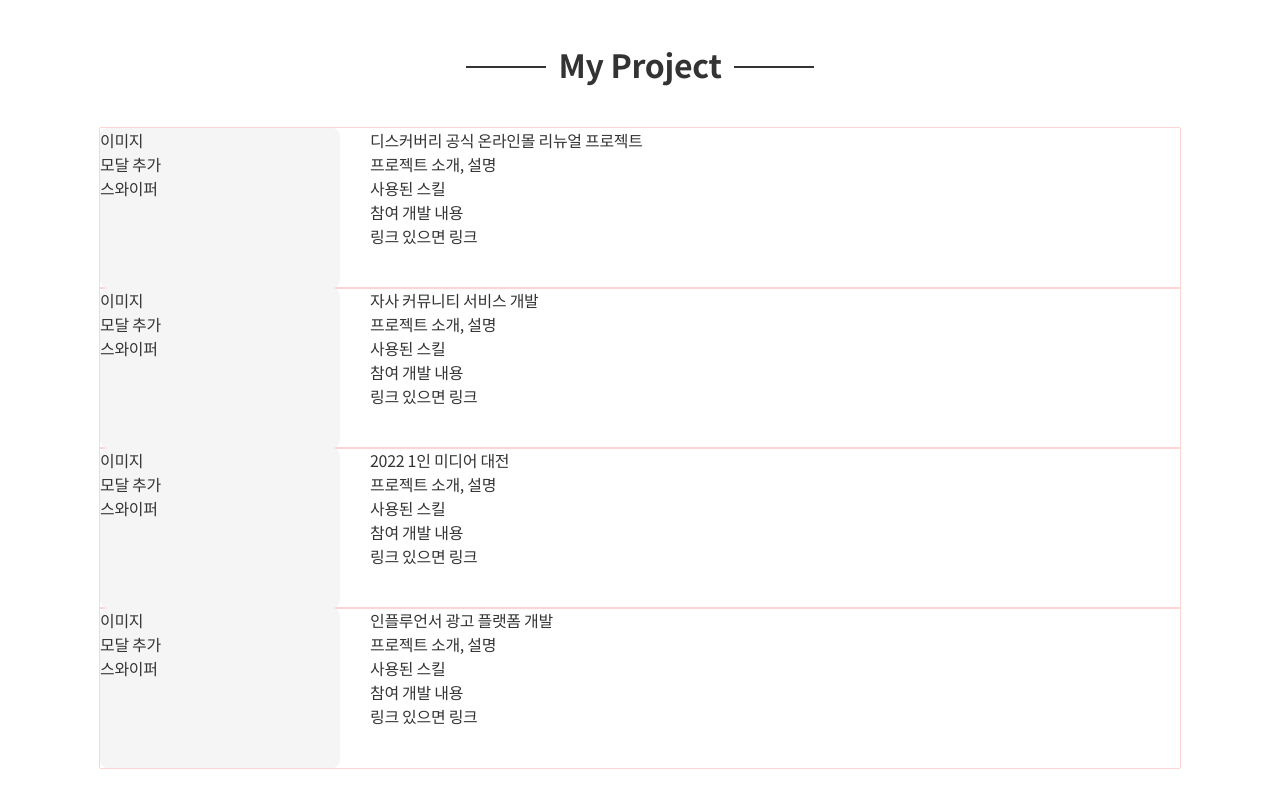
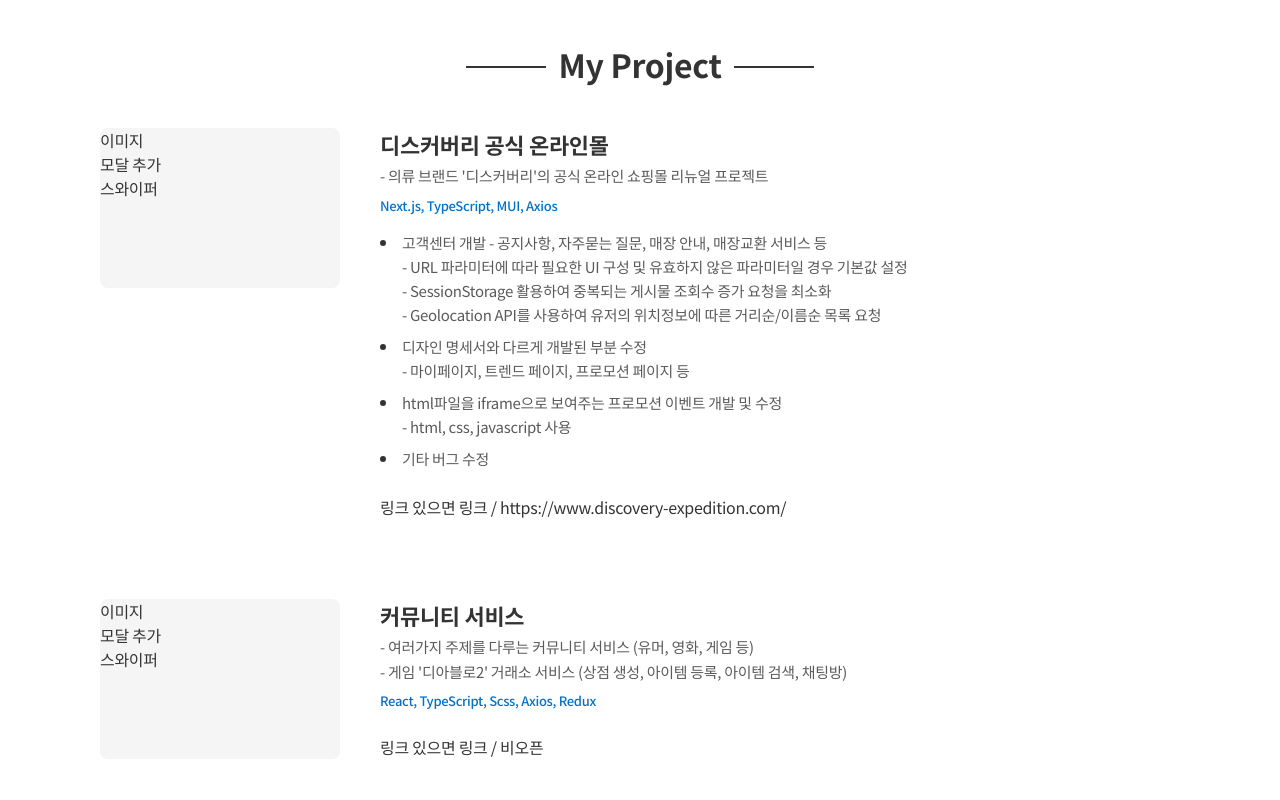
Before and after one commit to qpow1018/my-portfolio, a React (Create React App) app: page / in a window 1280 px wide. Shown: the part 820-1620 px from the top of the page. Built offline with nearby package versions, Linux system fonts and the light colour scheme.

Commit message:
Feat: update DiscoveryMall Component

```diff
--- a/src/components/Project/ProjectData/DiscoveryMall.tsx
+++ b/src/components/Project/ProjectData/DiscoveryMall.tsx
@@ -1,13 +1,56 @@
 import { Box } from '@mui/material';
 
 import ProjectDataContainer from './ProjectDataContainer';
+import ProjectText from './ProjectText';
 
 export default function DiscoveryMall() {
   return (
     <ProjectDataContainer
-      title='디스커버리 공식 온라인몰 리뉴얼 프로젝트'
+      title='디스커버리 공식 온라인몰'
+      description={[
+        '- 의류 브랜드 \'디스커버리\'의 공식 온라인 쇼핑몰 리뉴얼 프로젝트',
+      ]}
+      skills={'Next.js, TypeScript, MUI, Axios'}
+      website='https://www.discovery-expedition.com/'
     >
-      DiscoveryMall
+      <Box sx={{ marginBottom: '8px' }}>
+        <ProjectText type='dot'>
+          고객센터 개발 - 공지사항, 자주묻는 질문, 매장 안내, 매장교환 서비스 등
+        </ProjectText>
+        <ProjectText type='indent'>
+          - URL 파라미터에 따라 필요한 UI 구성 및 유효하지 않은 파라미터일 경우 기본값 설정
+        </ProjectText>
+        <ProjectText type='indent'>
+          - SessionStorage 활용하여 중복되는 게시물 조회수 증가 요청을 최소화
+        </ProjectText>
+        <ProjectText type='indent'>
+          - Geolocation API를 사용하여 유저의 위치정보에 따른 거리순/이름순 목록 요청
+        </ProjectText>
+      </Box>
+
+      <Box sx={{ marginBottom: '8px' }}>
+        <ProjectText type='dot'>
+          디자인 명세서와 다르게 개발된 부분 수정
+        </ProjectText>
+        <ProjectText type='indent'>
+          - 마이페이지, 트렌드 페이지, 프로모션 페이지 등
+        </ProjectText>
+      </Box>
+
+      <Box sx={{ marginBottom: '8px' }}>
+        <ProjectText type='dot'>
+          html파일을 iframe으로 보여주는 프로모션 이벤트 개발 및 수정
+        </ProjectText>
+        <ProjectText type='indent'>
+          - html, css, javascript 사용
+        </ProjectText>
+      </Box>
+
+      <Box>
+        <ProjectText type='dot'>
+          기타 버그 수정
+        </ProjectText>
+      </Box>
     </ProjectDataContainer>
   );
 }
--- a/src/components/Project/ProjectData/FlaboAdPlatform.tsx
+++ b/src/components/Project/ProjectData/FlaboAdPlatform.tsx
@@ -5,9 +5,15 @@
 export default function FlaboAdPlatform() {
   return (
     <ProjectDataContainer
-      title='인플루언서 광고 플랫폼 개발'
+      title='인플루언서 광고 플랫폼'
+      description={[
+        '- 광고주가 광고를 등록하면 MCN이 소속 인플루언서를 제안하고, 소통 및 진행 상황 공유',
+        '- MCN은 소속 인플루언서의 계약정보 관리, 일정 관리, 정산 관리 등 기존에 수기로 하던 작업을 자동화',
+      ]}
+      skills={'React, Typescript, MUI, Axios, Redux'}
+      website='비오픈'
     >
-      FlaboAdPlatform
+
     </ProjectDataContainer>
   );
 }
--- a/src/components/Project/ProjectData/FlaboCommunity.tsx
+++ b/src/components/Project/ProjectData/FlaboCommunity.tsx
@@ -5,9 +5,15 @@
 export default function FlaboCommunity() {
   return (
     <ProjectDataContainer
-      title='자사 커뮤니티 서비스 개발'
+      title='커뮤니티 서비스'
+      description={[
+        '- 여러가지 주제를 다루는 커뮤니티 서비스 (유머, 영화, 게임 등)',
+        '- 게임 \'디아블로2\' 거래소 서비스 (상점 생성, 아이템 등록, 아이템 검색, 채팅방)',
+      ]}
+      skills={'React, TypeScript, Scss, Axios, Redux'}
+      website='비오픈'
     >
-      FlaboCommunity
+
     </ProjectDataContainer>
   );
 }
--- a/src/components/Project/ProjectData/MediaFestival.tsx
+++ b/src/components/Project/ProjectData/MediaFestival.tsx
@@ -6,8 +6,13 @@
   return (
     <ProjectDataContainer
       title='2022 1인 미디어 대전'
+      description={[
+        '- 행사 소개 및 참가 신청 웹',
+      ]}
+      skills={'Html, Css, JavaScript'}
+      website='https://www.koreacreatorfesta.co.kr'
     >
-      MediaFestival
+- 현재 링크는 2023버전이지만 페이지 구성 및 기능은 동일한걸로 보임
     </ProjectDataContainer>
   );
 }
--- a/src/components/Project/ProjectData/ProjectDataContainer.tsx
+++ b/src/components/Project/ProjectData/ProjectDataContainer.tsx
@@ -4,16 +4,22 @@
 export default function ProjectDataContainer(
   props: {
     title: string;
+    description: string[];
+    skills: string;
 
+    website?: string;
 
-    children: React.ReactNode;
+    children?: React.ReactNode;
   }
 ) {
   return (
     <Box
       sx={{
-        boxShadow: '0 0 1px red',
         display: 'flex',
+        marginBottom: '80px',
+        '&:last-of-type': {
+          marginBottom: 0,
+        }
       }}
     >
       <Thumbnail
@@ -23,23 +29,31 @@
       <Box
         sx={{
           flex: 1,
-          marginLeft: '30px'
+          marginLeft: '40px'
         }}
       >
+        <Title
+          title={props.title}
+        />
+
+        <Description
+          description={props.description}
+        />
+
+        <Skills
+          skills={props.skills}
+        />
+
+        <Box
+          sx={{
+            marginBottom: '24px',
+          }}
+        >
+          { props.children }
+        </Box>
+
         <Box>
-          { props.title }
-        </Box>
-        <Box>
-          프로젝트 소개, 설명
-        </Box>
-        <Box>
-          사용된 스킬
-        </Box>
-        <Box>
-          참여 개발 내용
-        </Box>
-        <Box>
-          링크 있으면 링크
+          링크 있으면 링크 / { props.website }
         </Box>
       </Box>
     </Box>
@@ -63,3 +77,69 @@
     </Box>
   );
 }
+
+function Title(
+  props: {
+    title: string;
+  }
+) {
+  return (
+    <Box
+      sx={{
+        fontSize: '22px',
+        fontWeight: 700,
+      }}
+    >
+      { props.title }
+    </Box>
+  );
+}
+
+function Description(
+  props: {
+    description: string[];
+  }
+) {
+  return (
+    <Box
+      sx={{
+        marginTop: '4px'
+      }}
+    >
+      { props.description.map((desc, index) =>
+        <Box
+          key={index}
+          sx={{
+            fontSize: '15px',
+            color: theme.color.text.secondary,
+            marginBottom: '2px',
+            '&:last-of-type': {
+              marginBottom: 0,
+            }
+          }}
+        >
+          { desc }
+        </Box>
+      )}
+    </Box>
+  );
+}
+
+function Skills(
+  props: {
+    skills: string;
+  }
+) {
+  return (
+    <Box
+      sx={{
+        fontSize: '13px',
+        fontWeight: 500,
+        color: theme.color.primary,
+        margin: '8px 0 16px 0',
+      }}
+    >
+      { props.skills }
+    </Box>
+  );
+}
--- /dev/null
+++ b/src/components/Project/ProjectData/ProjectText.tsx
@@ -0,0 +1,49 @@
+import { Box, SxProps } from '@mui/material';
+import theme from '@/style/theme';
+
+export default function ProjectText(
+  props: {
+    type?: 'default' | 'dot' | 'indent';
+    children?: React.ReactNode;
+    sx?: SxProps;
+  }
+) {
+  return (
+    <Box
+      sx={[
+        {
+          display: 'flex',
+          alignItems: 'flex-start',
+          fontSize: '15px',
+          lineHeight: '24px',
+          color: theme.color.text.secondary,
+        },
+        ...(Array.isArray(props.sx) ? props.sx : [props.sx])
+      ]}
+    >
+      { (props.type === 'dot' || props.type === 'indent') &&
+        <Box
+          sx={{
+            display: 'flex',
+            alignItems: 'center',
+            width: '22px',
+            height: '24px',
+          }}
+        >
+          { props.type === 'dot' &&
+            <Box
+              sx={{
+                borderRadius: '50%',
+                width: '6px',
+                height: '6px',
+                background: theme.color.text.primary,
+              }}
+            />
+          }
+        </Box>
+      }
+
+      { props.children }
+    </Box>
+  );
+}
--- a/src/style/theme.ts
+++ b/src/style/theme.ts
@@ -4,12 +4,12 @@
     secondary: '#e23e57',
     text: {
       primary: '#333',
-      secondary: '#505050',
-      light: '#8b8b8b',
+      secondary: '#5a5a5a',
     },
     border: {
       default: '#e0e0e0',
       dark: '#bdbdbd',
+      light: '#f2f2f2',
     },
     dark: {
       grayF: '#f5f5f5'
@@ -24,8 +24,6 @@
     borderRadius: '8px',
     transition: '0.25s ease',
   },
-  zIndex: {
-  },
 }
 
 export default theme;
```
